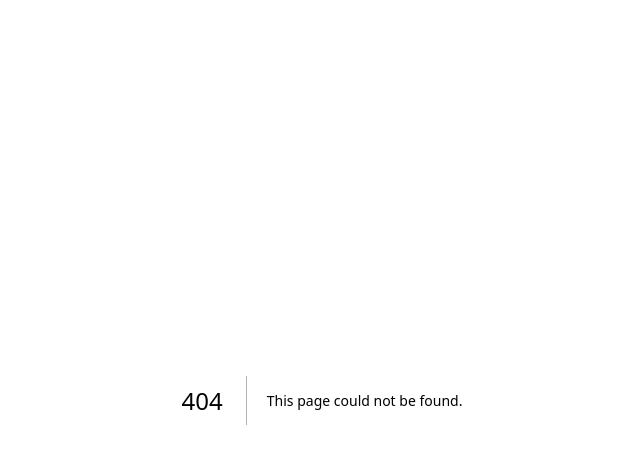
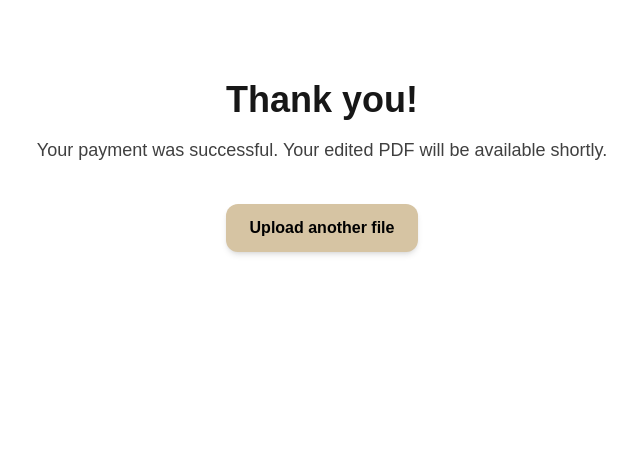
Before and after one commit to kaltriumsystems-hue/kaltrium-site-main, a Next.js app: page /success in a window 1280 px wide. Before the commit this address had no page. Shown: the top 464 px of the page, without its empty margins (318-958 px from the left). Built offline with nearby package versions, Linux system fonts and the light colour scheme.

Commit message:
Create page.tsx

```diff
--- /dev/null
+++ b/src/app/success/page.tsx
@@ -0,0 +1,18 @@
+export default function SuccessPage() {
+  return (
+    <main className="mx-auto max-w-2xl pt-20 text-center px-6">
+      <h1 className="text-4xl font-semibold">Thank you!</h1>
+      <p className="mt-4 text-lg text-neutral-700">
+        Your payment was successful.
+        Your edited PDF will be available shortly.
+      </p>
+
+      <a
+        href="/upload"
+        className="mt-10 inline-block rounded-xl bg-[#d6c4a3] px-6 py-3 text-black font-semibold shadow-md hover:shadow-lg transition"
+      >
+        Upload another file
+      </a>
+    </main>
+  );
+}
```
